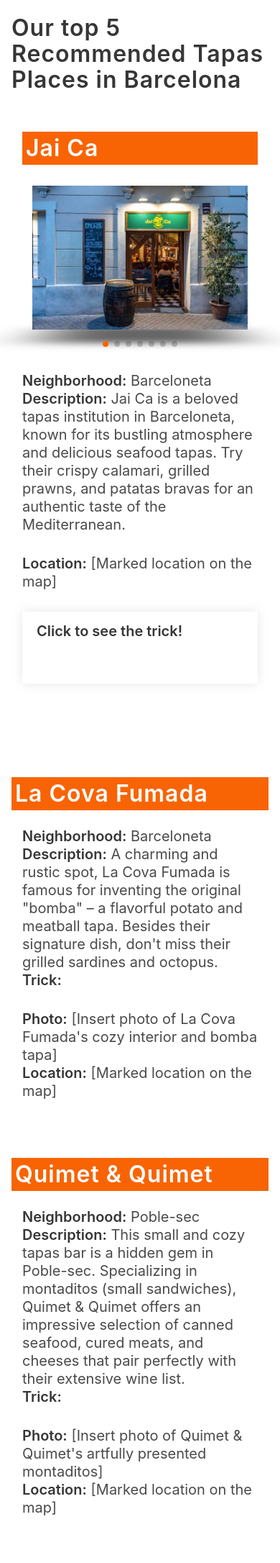
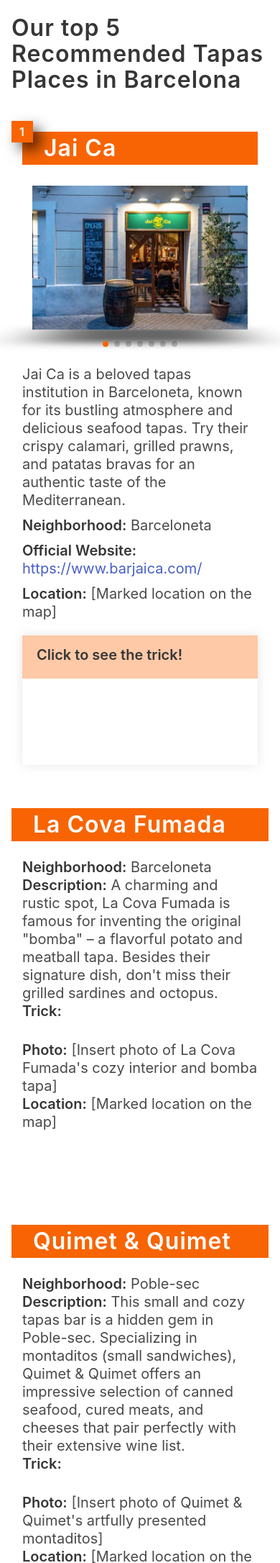
Before and after one commit to gonzaf24/highlightsbarcelona, a PHP site: page /index.php?vista=tapas in a window 390 px wide. Shown: the part 428-2600 px from the top of the page at 72% size. Run offline with PHP 8.4, Linux system fonts and the light colour scheme; some libraries are stand-ins or nearby versions.

Commit message:
pseudoelement of title

```diff
--- a/css/estilos.css
+++ b/css/estilos.css
@@ -53,19 +53,59 @@ body::-webkit-scrollbar {
 .article {
   /* border: 1px solid #434051; /* Color del borde del artículo */
   border-radius: 5px;
-  padding-bottom: 50px;
+  padding-bottom: 100px;
 }
 
 .article-container {
   display: flex;
   padding-bottom: 50px;
+  gap: 20px;
+}
+
+.article .container {
+  display: flex;
+  flex-direction: column;
+  gap: 5px;
+  margin: 15px;
 }
 
 .web-title {
-  display: inline;
+  position: relative;
+  display: inline-block;
 }
+
+.web-title::before {
+  content: attr(data-title);
+  position: absolute;
+  top: -15px;
+  left: -15px;
+  width: 30px;
+  height: 30px;
+  background-color: #f86403;
+  display: flex;
+  align-items: center;
+  justify-content: center;
+  color: white;
+  font-size: 1rem;
+  -webkit-box-shadow: 10px 10px 20px -1px rgba(0, 0, 0, 0.75);
+  -moz-box-shadow: 10px 10px 20px -1px rgba(0, 0, 0, 0.75);
+  box-shadow: 10px 10px 20px -1px rgba(0, 0, 0, 0.75);
+}
+
 .mobile-title {
   display: none;
+}
+
+.subtitle-wrapper {
+  display: flex;
+  flex-direction: column;
+  gap: 10px;
+  margin-top: 0px !important;
+  margin-bottom: 0px !important;
+}
+
+.container-subtitle-wrapper {
+  gap: 20px !important;
 }
 
 @media (min-width: 0px) and (max-width: 900px) {
@@ -78,7 +118,26 @@ body::-webkit-scrollbar {
   }
 
   .mobile-title {
-    display: inline;
+    position: relative;
+    display: inline-block;
+  }
+
+  .mobile-title::before {
+    content: attr(data-title);
+    position: absolute;
+    top: -15px;
+    left: -15px;
+    width: 30px;
+    height: 30px;
+    background-color: #f86403;
+    display: flex;
+    align-items: center;
+    justify-content: center;
+    color: white;
+    font-size: 1rem;
+    -webkit-box-shadow: 10px 10px 20px -1px rgba(0, 0, 0, 0.75);
+    -moz-box-shadow: 10px 10px 20px -1px rgba(0, 0, 0, 0.75);
+    box-shadow: 10px 10px 20px -1px rgba(0, 0, 0, 0.75);
   }
 }
 
@@ -86,14 +145,7 @@ body::-webkit-scrollbar {
   background-color: #f86403; /* Mismo color del borde del artículo como fondo */
   color: #ffffff; /* Letras en color blanco */
   width: 100%;
-  padding: 5px;
-}
-
-.article .container {
-  display: flex;
-  flex-direction: column;
-  gap: 5px;
-  margin: 15px;
+  padding: 5px 30px;
 }
 
 .welcome-text {
--- a/css/trick-fliper.css
+++ b/css/trick-fliper.css
@@ -1,7 +1,8 @@
 .trick-card {
   width: 100%;
-  max-height: 100px;
+  max-height: 60px;
   cursor: pointer;
+  background-color: #f8640359;
 }
 
 .trick-content {
@@ -9,7 +10,7 @@
   box-shadow: 0 0 15px rgba(0, 0, 0, 0.1);
   transform-style: preserve-3d;
   transition: transform 0.5s;
-  min-height: 100px;
+  min-height: 180px;
   position: relative;
 }
 
@@ -22,12 +23,7 @@
   color: #434051;
   text-align: left;
   backface-visibility: hidden;
-  height: 100%;
   position: absolute;
-  top: 0;
-  left: 0;
-  right: 0;
-  bottom: 0;
   border-radius: 5px;
   padding: 15px 20px;
 }
@@ -36,5 +32,4 @@
   background: #434051;
   color: white;
   transform: rotateY(180deg);
-  height: 100%;
 }
--- a/vistas/tapas.php
+++ b/vistas/tapas.php
@@ -13,7 +13,7 @@
 
         <div class="article-container">
             <div class="container">
-                <h1 class="title mobile-title">Jai Ca</h1>
+                <h1 class="title mobile-title" data-title="1">Jai Ca</h1>
                 <div class="swiper mySwiper">
                     <div class="swiper-wrapper">
                         <div class="swiper-slide">
@@ -41,18 +41,13 @@
                     <div class="swiper-pagination" style="z-index: 3; cursor: pointer"></div>
                 </div>
             </div>
-            <div class="container">
-                <h1 class="title web-title">Jai Ca</h1>
-                <br>
-                <p class="subtitle">
-                    <strong>Neighborhood:</strong> Barceloneta
-                    <br>
-                    <strong>Description:</strong> Jai Ca is a beloved tapas institution in Barceloneta, known for its bustling atmosphere and delicious seafood tapas. Try their crispy calamari, grilled prawns, and patatas bravas for an authentic taste of the Mediterranean.
-                    <br>
-                </p>
-                <p class="subtitle">
-
-                    <strong>Location:</strong> [Marked location on the map]
+            <div class="container container-subtitle-wrapper">
+                <h1 class="title web-title" data-title="1">Jai Ca</h1>
+                <p class="subtitle subtitle-wrapper">
+                    <span>Jai Ca is a beloved tapas institution in Barceloneta, known for its bustling atmosphere and delicious seafood tapas. Try their crispy calamari, grilled prawns, and patatas bravas for an authentic taste of the Mediterranean.</span>
+                    <span><strong>Neighborhood:</strong> Barceloneta</span>
+                    <span><strong>Official Website:</strong> <a href="https://www.barjaica.com/" target="_blank">https://www.barjaica.com/</a></span>
+                    <span><strong>Location:</strong> [Marked location on the map]</span>
                 </p>
                 <div class="trick-card">
                     <div class="trick-content" id="trick-card">
@@ -60,7 +55,7 @@
                             <strong>Click to see the trick!</strong>
                         </div>
                         <div class="back">
-                            For the best experience, we suggest giving them a call before heading over. Due to its popularity, this place tends to get busy. Calling ahead can help secure your spot and ensure a smooth dining experience.
+                            <p>For the best experience, we suggest giving them a call before heading over. Due to its popularity, this place tends to get busy. Calling ahead can help secure your spot and ensure a smooth dining experience.<p>
                         </div>
                     </div>
                 </div>
```
